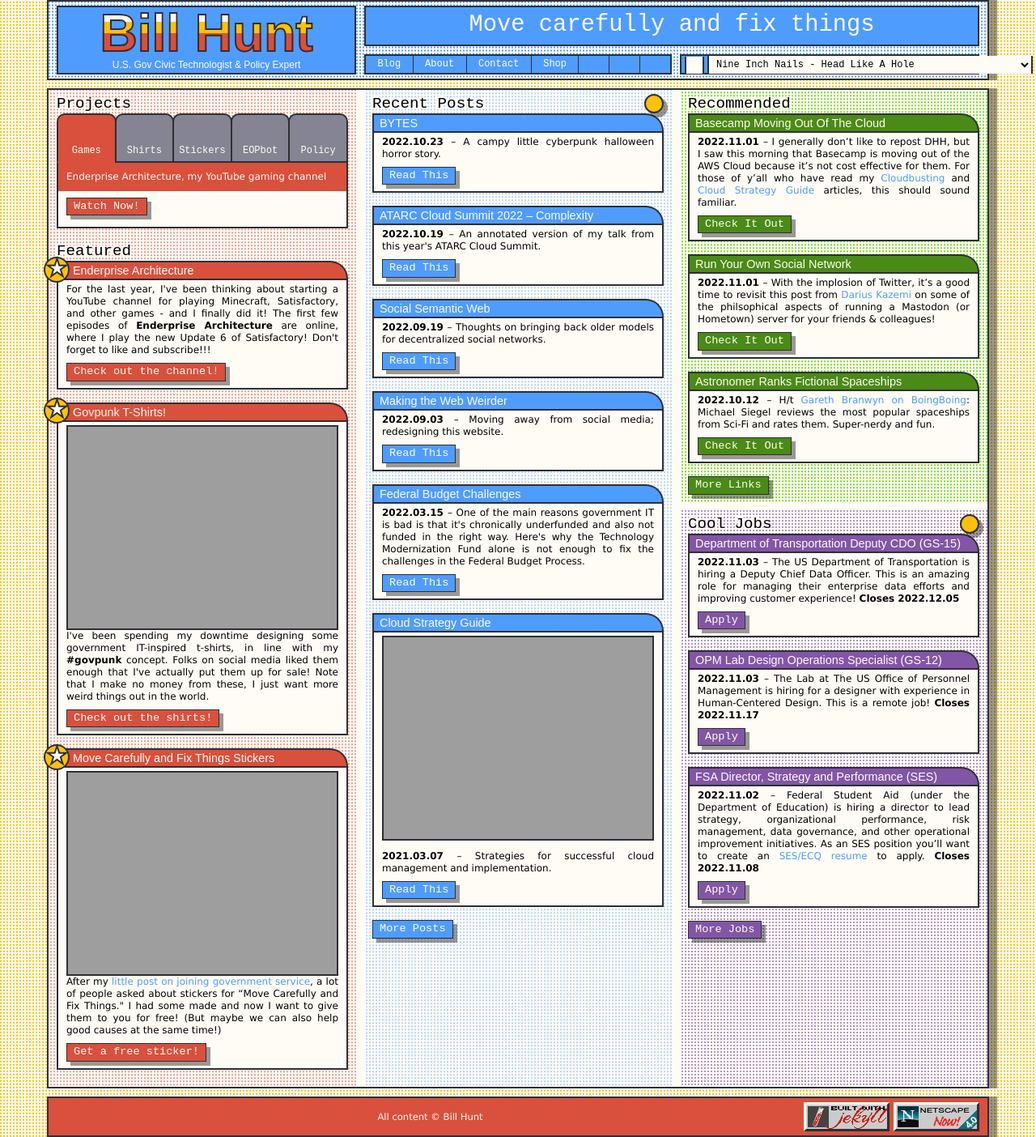
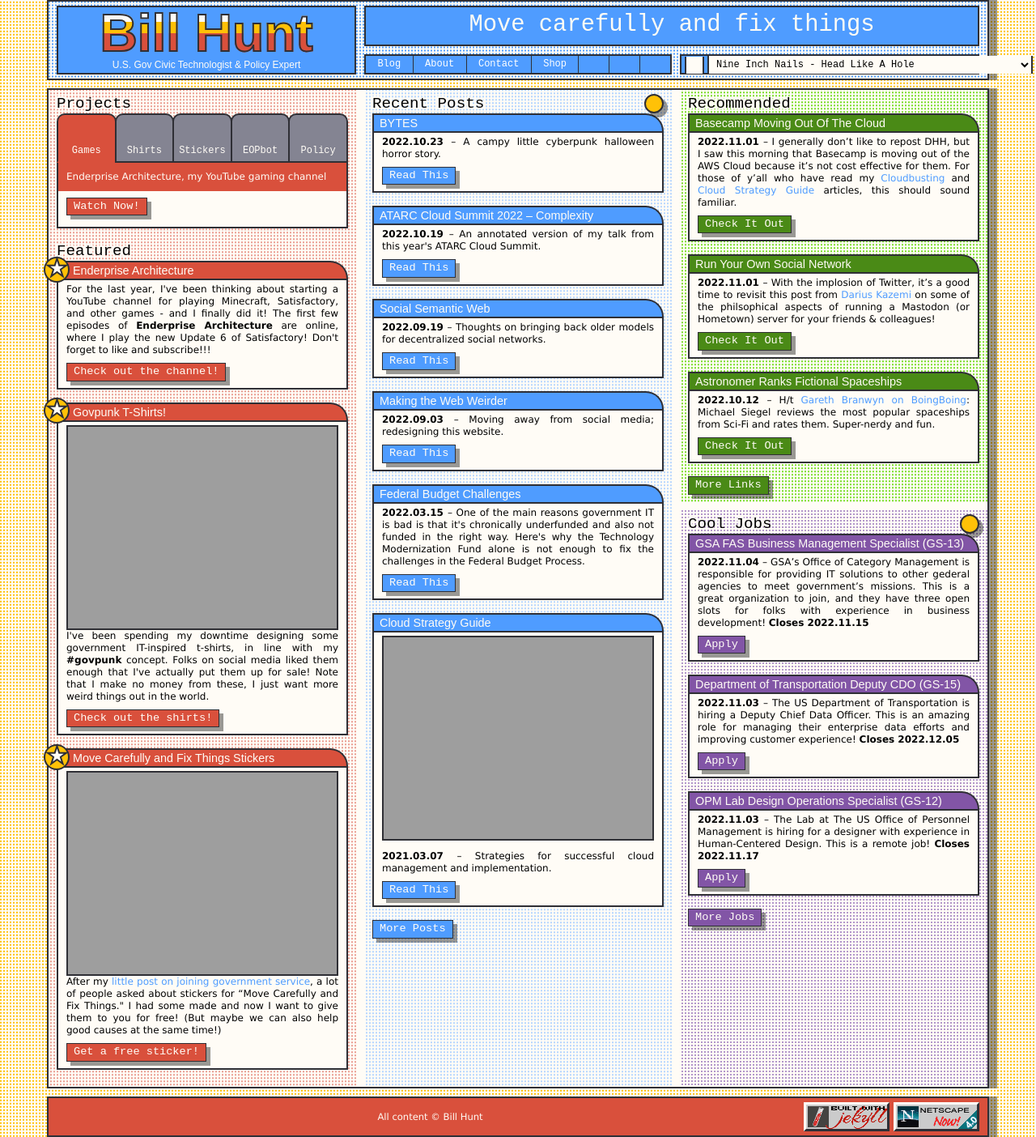
Before and after one commit to krusynth/billhunt.dev, a Jekyll site: the page built from index.md, in a window 1280 px wide. Shown: the whole page at 81% size. Built offline with Jekyll 4.4.1, drawn with Linux system fonts in a browser that asks for light colours; some web fonts are replaced.

Commit message:
Update jobs.

```diff
--- a/_data/jobs.yml
+++ b/_data/jobs.yml
@@ -1,3 +1,9 @@
+- title: GSA FAS Business Management Specialist (GS-13)
+  url: https://www.usajobs.gov/job/687311500
+  date: 2022-11-04
+  closes: 2022-11-15
+  content: GSA's Office of Category Management is responsible for providing IT solutions to other gederal agencies to meet government's missions. This is a great organization to join, and they have three open slots for folks with experience in business development!
+
 - title: Department of Transportation Deputy CDO (GS-15)
   url: https://www.usajobs.gov/job/687408500
   date: 2022-11-03
```
